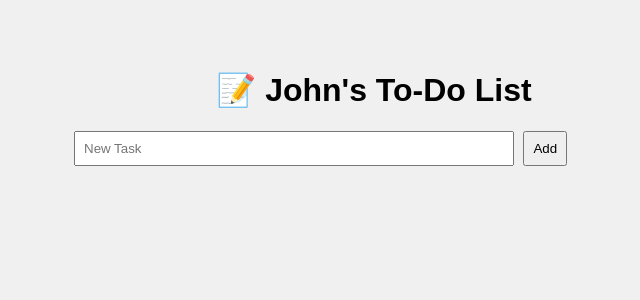
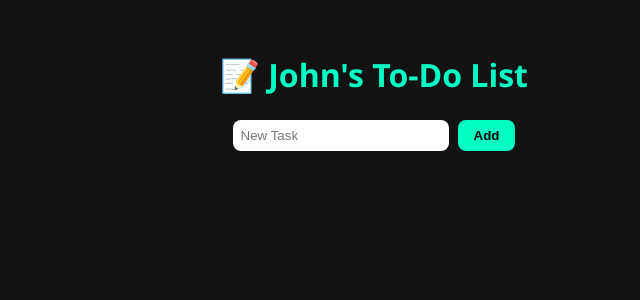
Before and after one commit to rvmeesa/Automated-Test-cases-using-Jenkins, a Flask app: page / in a window 1280 px wide. Shown: the top 300 px of the page, without its empty margins (266-906 px from the left). Run offline with Flask 2, Linux system fonts and the light colour scheme; data that the repository does not hold is empty.

Commit message:
Added dark theme styling

```diff
--- a/static/style.css
+++ b/static/style.css
@@ -1,46 +1,58 @@
 body {
-    font-family: sans-serif;
-    max-width: 600px;
-    margin: 30px auto;
-    background: #f0f0f0;
-    padding: 20px;
-    border-radius: 10px;
+    font-family: 'Segoe UI', sans-serif;
+    background-color: #121212;
+    color: #ffffff;
+    margin: 0;
+    padding: 2rem;
+    display: flex;
+    flex-direction: column;
+    align-items: center;
 }
 
 h1 {
-    text-align: center;
+    margin-bottom: 1rem;
+    color: #00ffc3;
 }
 
 form {
-    margin: 10px 0;
+    display: inline-block;
+    margin: 0.5rem;
 }
 
 input[type="text"] {
-    padding: 8px;
-    width: 70%;
+    padding: 0.5rem;
+    border-radius: 8px;
+    border: none;
+    width: 200px;
 }
 
 input[type="submit"] {
-    padding: 8px;
-    margin-left: 5px;
+    padding: 0.5rem 1rem;
+    margin-left: 0.3rem;
+    background-color: #00ffc3;
+    border: none;
+    border-radius: 8px;
+    color: #000;
+    font-weight: bold;
+    cursor: pointer;
 }
 
 ul {
-    list-style-type: none;
+    list-style: none;
     padding: 0;
 }
 
 li {
+    margin: 1rem 0;
+    padding: 0.5rem 1rem;
+    background-color: #1f1f1f;
+    border-radius: 10px;
     display: flex;
+    align-items: center;
     justify-content: space-between;
-    align-items: center;
-    background: white;
-    padding: 10px;
-    margin: 5px 0;
-    border-radius: 5px;
 }
 
-.done {
+li.done {
     text-decoration: line-through;
-    color: gray;
+    opacity: 0.6;
 }
--- a/templates/index.html
+++ b/templates/index.html
@@ -3,6 +3,7 @@
 <head>
     <title>To-Do List</title>
     <link rel="stylesheet" href="{{ url_for('static', filename='style.css') }}">
+
 </head>
 <body>
     <h1>📝 John's To-Do List</h1>
```
